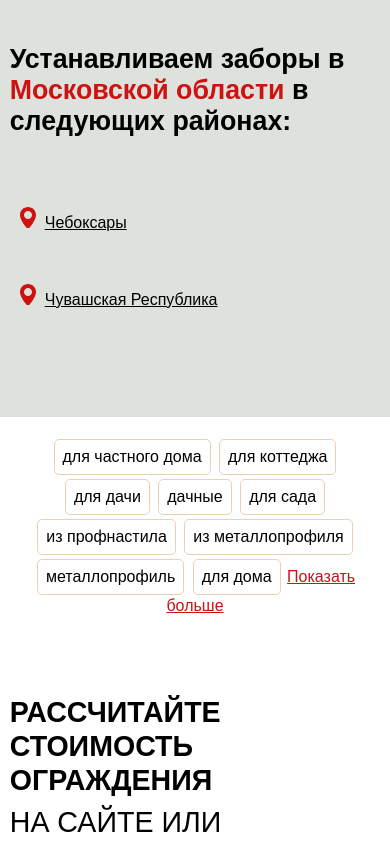
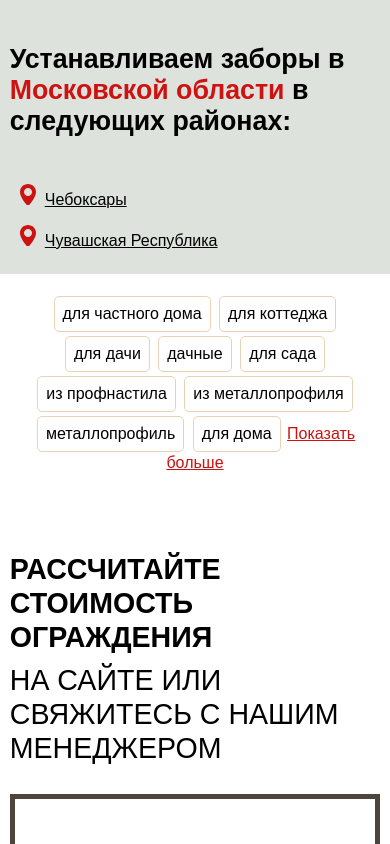
Before and after one commit to etceterad/dostup-zabor, a plain HTML site: page index.html in a window 390 px wide. Shown: the part 7779-8623 px from the top of the page. Drawn offline with Linux system fonts and the light colour scheme.

Commit message:
final version of main page_2

```diff
--- a/style/main.css
+++ b/style/main.css
@@ -1792,9 +1792,17 @@ body{
         display: flex;
         flex-direction: column;
     }
+    .main-cities__title h3{
+        margin-bottom: 12px;
+    }
     .main-cities__list{
         width: 100%;
         text-align: center;
+        padding-bottom: 0;
+    }
+    .main-cities__ul{
+        margin-top: 8px;
+        margin-bottom: 8px;
     }
     .main-last__calculate-text{
         width: 100%;
```
